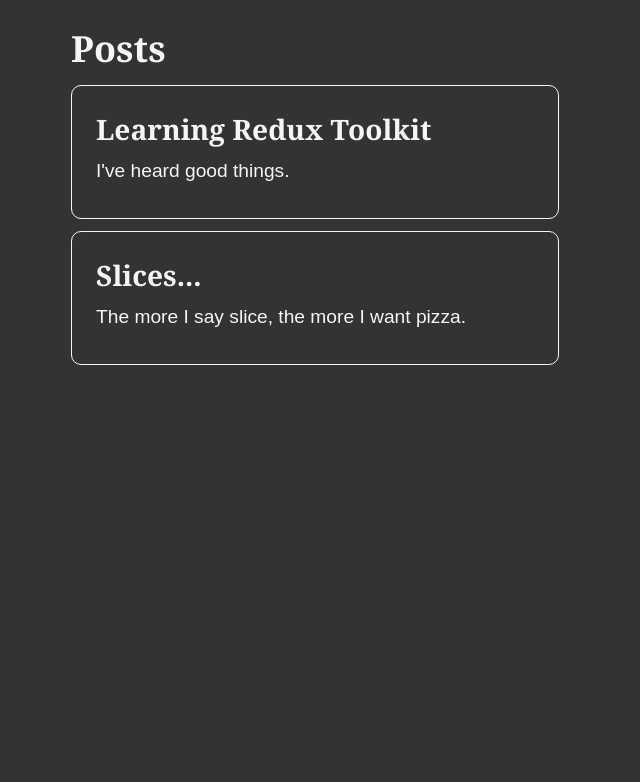
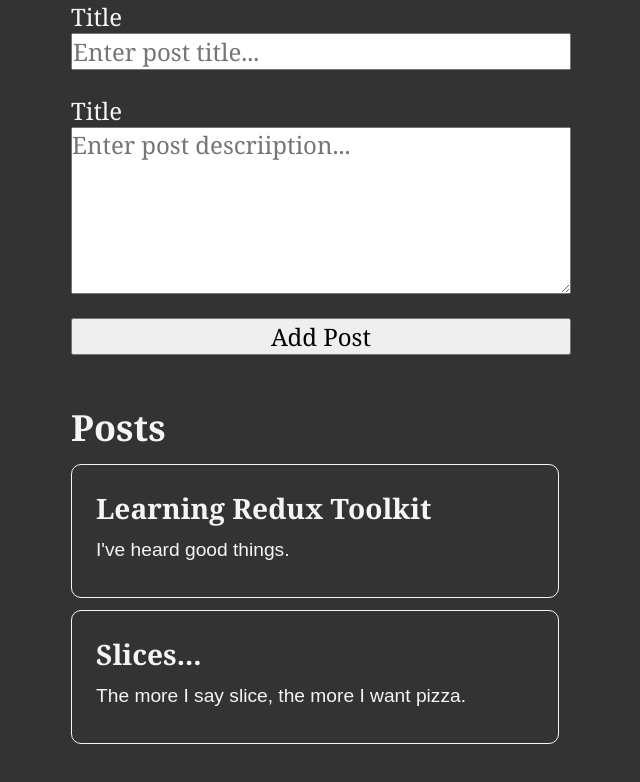
Before and after one commit to venkat-devish/state_blog, a React (Vite) app: page / in a window 1280 px wide. Shown: the top 782 px of the page, without its empty margins (319-959 px from the left). Built offline with nearby package versions, Linux system fonts and the light colour scheme.

Commit message:
add: posts reducer

```diff
--- a/src/App.tsx
+++ b/src/App.tsx
@@ -4,7 +4,7 @@
 function App() {
   return (
     <main>
-      {/* <AddPostForm /> */}
+      <AddPostForm />
       <PostsList />
     </main>
   );
--- a/src/components/posts/AddPostForm.tsx
+++ b/src/components/posts/AddPostForm.tsx
@@ -1,5 +1,50 @@
+import { useState } from "react";
+import { useDispatch } from "react-redux";
+import { postAdded } from "../../redux/features/postsSlice";
+import {
+  FormSubmitEventHandler,
+  InputChangeEventHandler,
+  TextareaChangeEventHandler,
+} from "../../types";
+
 const AddPostForm = () => {
-  return <div>AddPostForm</div>;
+  const dispatch = useDispatch();
+  const [title, setTitle] = useState<string>("");
+  const [description, setDescription] = useState<string>("");
+
+  const titleChangeHandler: InputChangeEventHandler = (e) => {
+    setTitle(e.target.value);
+  };
+
+  const descriptionChangeHandler: TextareaChangeEventHandler = (e) => {
+    setDescription(e.target.value);
+  };
+
+  const formSubmitHandler = (e: FormSubmitEventHandler) => {
+    e.preventDefault();
+    // dispatch({ title, description });
+  };
+
+  return (
+    <form onSubmit={formSubmitHandler}>
+      <label htmlFor="title">Title</label>
+      <input
+        id="title"
+        type="text"
+        placeholder="Enter post title..."
+        onChange={titleChangeHandler}
+      />
+      <label htmlFor="description">Title</label>
+      <textarea
+        id="description"
+        placeholder="Enter post descriiption..."
+        rows={5}
+        cols={50}
+        onChange={descriptionChangeHandler}
+      />
+      <button type="submit">Add Post</button>
+    </form>
+  );
 };
 
 export default AddPostForm;
--- a/src/components/posts/PostsList.tsx
+++ b/src/components/posts/PostsList.tsx
@@ -7,7 +7,7 @@
   const renderedPosts = postsState.map((post: PostsState) => {
     const { id, content, title } = post;
     return (
-      <article id={id}>
+      <article key={id}>
         <h3>{title}</h3>
         <p>{content.substring(0, 100)}</p>
       </article>
--- a/src/redux/features/postsSlice.ts
+++ b/src/redux/features/postsSlice.ts
@@ -1,7 +1,12 @@
-import { createSlice } from "@reduxjs/toolkit"
+import { createSlice, nanoid, PayloadAction } from "@reduxjs/toolkit"
 
 export type PostsState = {
     id: string,
+    title: string,
+    content: string
+}
+
+type AddPostPayloadType = {
     title: string,
     content: string
 }
@@ -22,8 +27,25 @@
 const postsSlice = createSlice({
     name: 'posts',
     initialState,
-    reducers: {}
+    reducers: {
+        postAdded: {
+            reducer: (state, action: PayloadAction<PostsState>) => {
+                state.push(action.payload)
+            },
+            prepare: (title, description) => {
+                return {
+                    payload: {
+                        id: nanoid(),
+                        title,
+                        description
+                    }
+                }
+            },
+        }
+
+    }
 })
 
+export const { postAdded } = postsSlice.actions;
 export const posts = (state: any) => state.posts;
 export default postsSlice.reducer;
--- /dev/null
+++ b/src/types.ts
@@ -0,0 +1,4 @@
+export type InputChangeEventHandler = React.ChangeEventHandler<HTMLInputElement>
+export type TextareaChangeEventHandler = React.ChangeEventHandler<HTMLTextAreaElement>
+export type SelectChangeEventHandler = React.ChangeEventHandler<HTMLSelectElement>
+export type FormSubmitEventHandler = React.SyntheticEvent;
```
